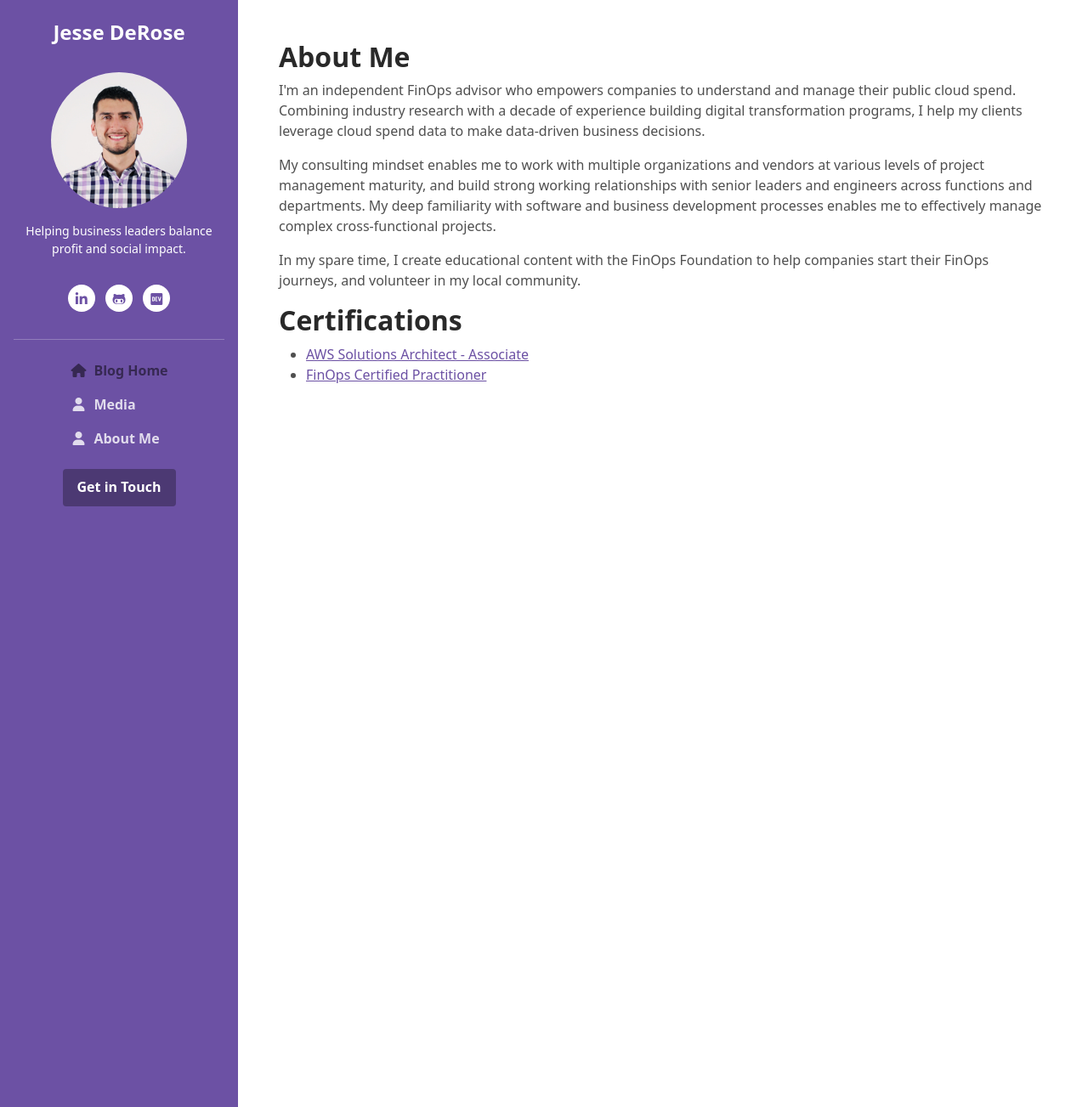
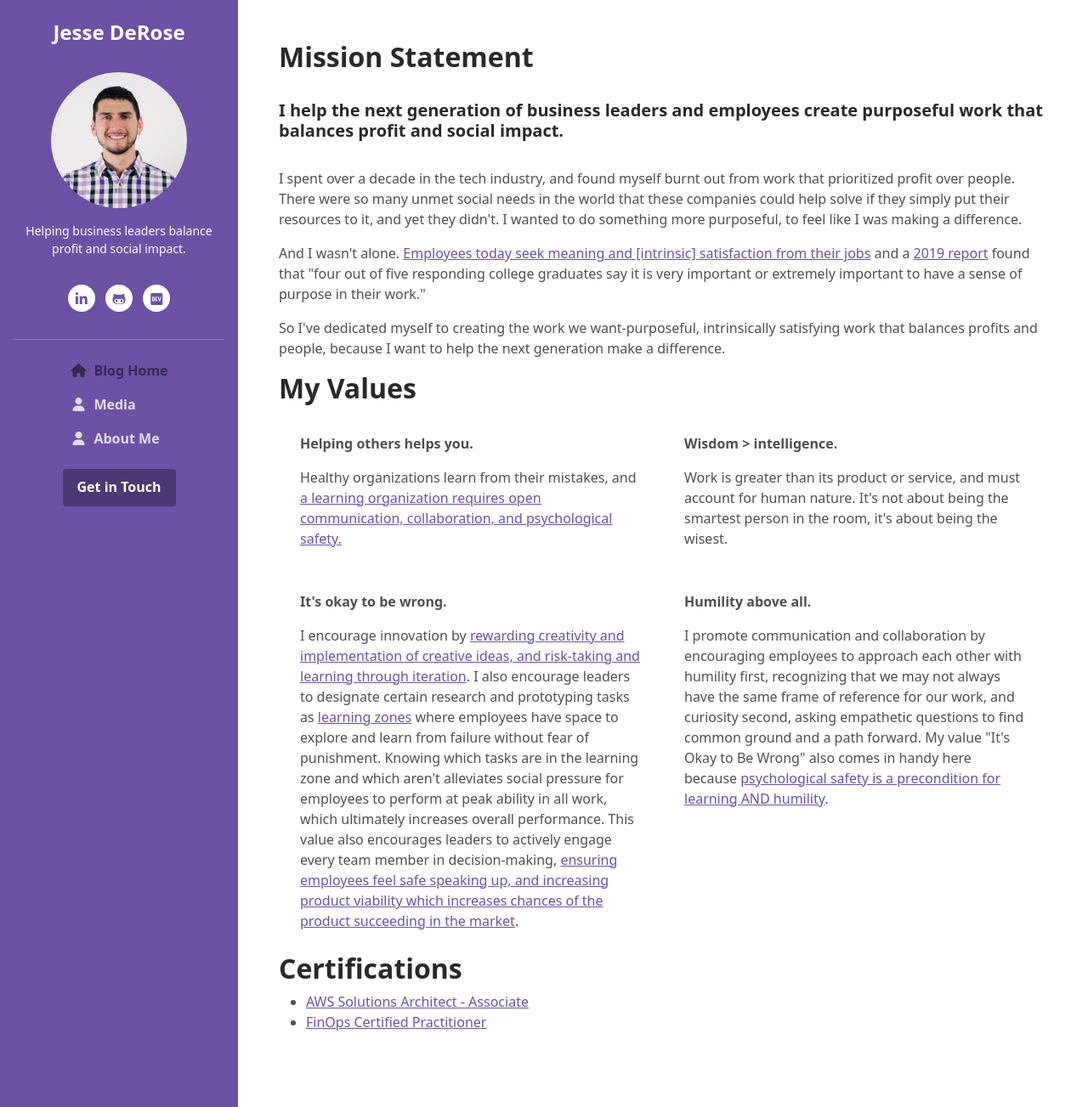
Before and after one commit to jcderose/jcderose.github.io, a Jekyll site: the page built from about.html, in a window 1280 px wide and 1303 px high. Shown: the whole window at 85% size. Built offline with Jekyll 4.4.1, drawn with Linux system fonts in a browser that asks for light colours; nearby versions of some CDN libraries.

Commit message:
update-about-page

```diff
--- a/about.html
+++ b/about.html
@@ -8,12 +8,29 @@ title: About Me
 <div class="main-wrapper">
     <section class="px-3 py-5 p-md-5">
         <div class="about section">
-            <h2 class="heading">About Me</h2>
+            <h2 class="heading">Mission Statement</h2>
+            <br>
+            <h5 class="heading">I help the next generation of business leaders and employees create purposeful work that balances profit and social impact.</h3>
+            <br>
             <div class="content">
-                <p>I'm an independent FinOps advisor who empowers companies to understand and manage their public cloud spend. Combining industry research with a decade of experience building digital transformation programs, I help my clients leverage cloud spend data to make data-driven business decisions.</p>
-                <p>My consulting mindset enables me to work with multiple organizations and vendors at various levels of project management maturity, and build strong working relationships with senior leaders and engineers across functions and departments. My deep familiarity with software and business development processes enables me to effectively manage complex cross-functional projects.</p>
-                <p>In my spare time, I create educational content with the FinOps Foundation to help companies start their FinOps journeys, and volunteer in my local community.</p>
-
+                <p>I spent over a decade in the tech industry, and found myself burnt out from work that prioritized profit over people. There were so many unmet social needs in the world that these companies could help solve if they simply put their resources to it, and yet they didn't. I wanted to do something more purposeful, to feel like I was making a difference.</p>
+                <p>And I wasn't alone. <a href="https://hbr.org/2003/01/why-we-misread-motives">Employees today seek meaning and [intrinsic] satisfaction from their jobs</a> and a <a href="https://www.gallup.com/education/248222/gallup-bates-purposeful-work-2019.aspx">2019 report</a> found that "four out of five responding college graduates say it is very important or extremely important to have a sense of purpose in their work."</p>
+                <p>So I've dedicated myself to creating the work we want-purposeful, intrinsically satisfying work that balances profits and people, because I want to help the next generation make a difference.</p>
+            </div><!--//content-->
+        </div><!--//section-inner-->
+        <div class="about section">
+            <h2 class="heading">My Values</h2>
+            <div class="content">
+                <table cellpadding="25px" cellspacing="15px">
+                    <tr VALIGN=TOP>
+                        <td style="width:50%"><p><b>Helping others helps you.</b></p>Healthy organizations learn from their mistakes, and <a href="https://doi.org/10.5465/amj.2012.0552">a learning organization requires open communication, collaboration, and psychological safety.</a></td>
+                        <td style="width:50%"><p><b>Wisdom > intelligence.</b></p>Work is greater than its product or service, and must account for human nature. It's not about being the smartest person in the room, it's about being the wisest.</td>
+                    </tr>
+                    <tr VALIGN=TOP>
+                        <td><p><b>It's okay to be wrong.</b></p>I encourage innovation by <a href="https://online.stanford.edu/courses/mse280-organizational-behavior-evidence-action">rewarding creativity and implementation of creative ideas, and risk-taking and learning through iteration</a>. I also encourage leaders to designate certain research and prototyping tasks as <a href="https://briceno.com/the-performance-paradox/">learning zones</a> where employees have space to explore and learn from failure without fear of punishment. Knowing which tasks are in the learning zone and which aren't alleviates social pressure for employees to perform at peak ability in all work, which ultimately increases overall performance. This value also encourages leaders to actively engage every team member in decision-making, <a href="https://hbsp.harvard.edu/product/U0705C-PDF-ENG">ensuring employees feel safe speaking up, and increasing product viability which increases chances of the product succeeding in the market</a>.</td>
+                        <td><p><b>Humility above all.</b></p>I promote communication and collaboration by encouraging employees to approach each other with humility first, recognizing that we may not always have the same frame of reference for our work, and curiosity second, asking empathetic questions to find common ground and a path forward. My value "It's Okay to Be Wrong" also comes in handy here because <a href="https://www2.qa.hbr.org/2011/06/six-common-misperceptions-abou">psychological safety is a precondition for learning AND humility</a>.</td>
+                    </tr>
+                </table>
             </div><!--//content-->
         </div><!--//section-inner-->
         <div class="about section">
```
